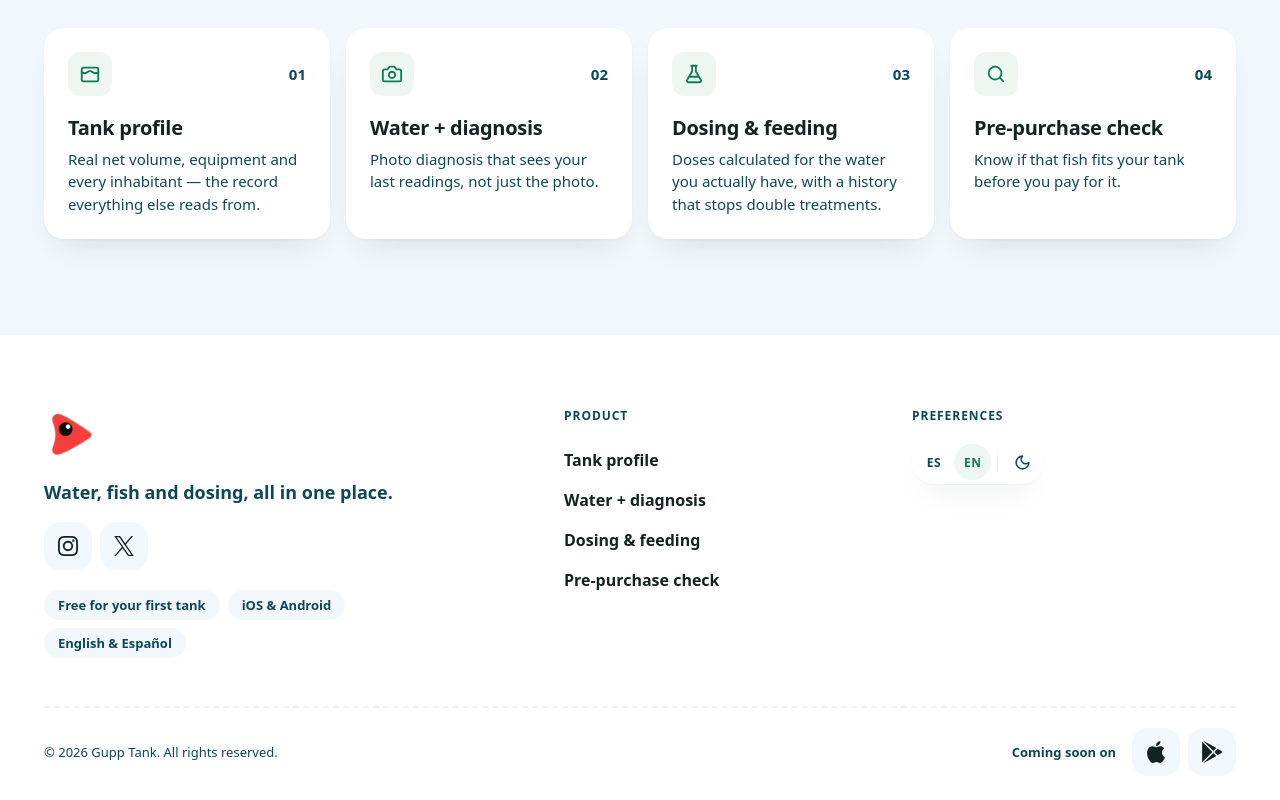
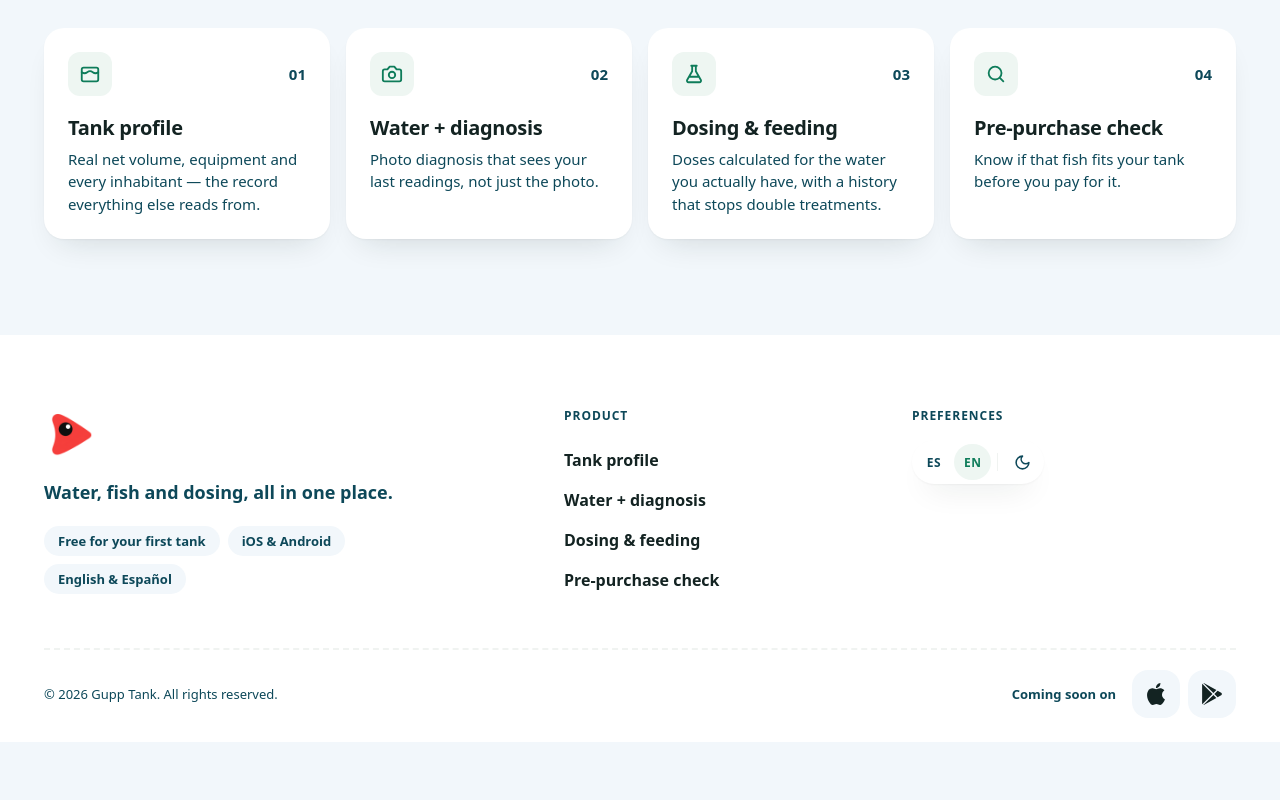
Before and after one commit to Gupp-Tank/gupp-website, a React (Vite) app: page /en in a window 1280 px wide. Shown: the part 961-1761 px from the top of the page. After the commit the page ends 1703 px from the top, so only its background shows below. Built offline with nearby package versions, Linux system fonts and the light colour scheme; a web font is replaced by a local one.

Commit message:
Remove the placeholder Instagram and X links from the footer
The accounts are not going to be linked for a long time, and the placeholder
handles pointed at accounts that were never confirmed. Drops the links, their
copy, styles, the unused brand icons and the test.

```diff
--- a/src/components/layout/SiteFooter.css
+++ b/src/components/layout/SiteFooter.css
@@ -53,40 +53,6 @@
   font-size: 13px;
   font-weight: 700;
   color: var(--text-body);
-}
-
-/* Social buttons: square tiles, as in the reference. */
-.site-footer__social {
-  display: flex;
-  gap: var(--space-sm);
-  margin: 0;
-  padding: 0;
-  list-style: none;
-}
-
-.site-footer__social a {
-  display: grid;
-  place-items: center;
-  width: 48px;
-  height: 48px;
-  border-radius: var(--radius-md);
-  background: var(--bg);
-  color: var(--text-primary);
-  transition:
-    background-color 150ms ease,
-    color 150ms ease,
-    transform 200ms ease;
-}
-
-.site-footer__social a:hover {
-  background: var(--nav-active-bg);
-  color: var(--nav-active-fg);
-  transform: translateY(-2px);
-}
-
-.site-footer__social a:focus-visible {
-  outline: 2px solid var(--secondary-blue);
-  outline-offset: 2px;
 }
 
 /* Store marks: an announcement, not buttons (no link, no hover). */
--- a/src/components/layout/SiteFooter.tsx
+++ b/src/components/layout/SiteFooter.tsx
@@ -7,15 +7,8 @@ import { PreferenceControls } from '../ui/PreferenceControls'
 import { Container } from './Container'
 import './SiteFooter.css'
 
-export interface SocialLink {
-  name: 'instagram' | 'x'
-  label: string
-  href: string
-}
-
 interface SiteFooterProps {
   copy: FooterCopy
-  socials: SocialLink[]
   /** Each module becomes a link to its own card. */
   modules: ProductModule[]
   /** Short key facts about the product, reused from the hero. */
@@ -34,7 +27,6 @@ interface SiteFooterProps {
 
 export function SiteFooter({
   copy,
-  socials,
   modules,
   highlights,
   preferencesCopy,
@@ -56,17 +48,6 @@ export function SiteFooter({
             <img src="/branding/icon.png" alt="" width={56} height={56} loading="lazy" decoding="async" />
           </Link>
           <p className="site-footer__tagline">{copy.tagline}</p>
-          <nav aria-label={copy.socialLabel}>
-            <ul className="site-footer__social">
-              {socials.map((social) => (
-                <li key={social.name}>
-                  <a href={social.href} target="_blank" rel="noreferrer noopener" aria-label={social.label}>
-                    <BrandIcon name={social.name} size={20} decorative />
-                  </a>
-                </li>
-              ))}
-            </ul>
-          </nav>
           <ul className="site-footer__highlights">
             {highlights.map((item) => (
               <li key={item}>{item}</li>
--- a/src/components/layout/SiteLayout.tsx
+++ b/src/components/layout/SiteLayout.tsx
@@ -1,5 +1,4 @@
 import { Outlet, useLocation } from 'react-router'
-import { links } from '../../content/links'
 import { useActiveSection } from '../../hooks/useActiveSection'
 import { useI18n } from '../../hooks/useI18n'
 import { useLocalePath } from '../../hooks/useLocalePath'
@@ -36,10 +35,6 @@ export function SiteLayout() {
       </main>
       <SiteFooter
         copy={t.footer}
-        socials={[
-          { name: 'instagram', label: t.footer.instagramLabel, href: links.instagram },
-          { name: 'x', label: t.footer.xLabel, href: links.x },
-        ]}
         modules={t.modules.items}
         highlights={t.hero.facts}
         preferencesCopy={t.header}
--- a/src/components/ui/BrandIcon.tsx
+++ b/src/components/ui/BrandIcon.tsx
@@ -1,15 +1,13 @@
-import { siApple, siGoogleplay, siInstagram, siX } from 'simple-icons'
+import { siApple, siGoogleplay } from 'simple-icons'
 import type { SVGProps } from 'react'
 
 // Third-party marks (glyphs from simple-icons, CC0). They are the store owners'
 // trademarks and the one place the icon rule "stroke only" does not apply: a
 // brand mark has to look like the brand. Store marks only signal platform
-// support (never a download button); social marks sit inside real links.
+// support, never as a download button.
 const marks = {
   apple: { title: 'App Store', path: siApple.path },
   googlePlay: { title: 'Google Play', path: siGoogleplay.path },
-  instagram: { title: 'Instagram', path: siInstagram.path },
-  x: { title: 'X', path: siX.path },
 } as const
 
 export type BrandName = keyof typeof marks
--- a/src/content/links.ts
+++ b/src/content/links.ts
@@ -1,7 +1,4 @@
 // Locale-independent destinations shared by every dictionary.
 export const links = {
   modules: '#modules',
-  // TODO(owner): confirm the real handles before merging; these are placeholders.
-  instagram: 'https://www.instagram.com/gupptank',
-  x: 'https://x.com/gupptank',
 } as const
--- a/src/i18n/dictionaries/en/footer.ts
+++ b/src/i18n/dictionaries/en/footer.ts
@@ -3,9 +3,6 @@ import type { Dictionary } from '../../../types/i18n'
 export const footer: Dictionary['footer'] = {
   navLabel: 'Footer',
   productLabel: 'Product',
-  socialLabel: 'Social media',
-  instagramLabel: 'Gupp Tank on Instagram',
-  xLabel: 'Gupp Tank on X',
   storesLabel: 'Coming soon on',
   legalLabel: 'Legal',
   tagline: 'Water, fish and dosing, all in one place.',
--- a/src/i18n/dictionaries/es/footer.ts
+++ b/src/i18n/dictionaries/es/footer.ts
@@ -3,9 +3,6 @@ import type { Dictionary } from '../../../types/i18n'
 export const footer: Dictionary['footer'] = {
   navLabel: 'Pie de página',
   productLabel: 'Producto',
-  socialLabel: 'Redes sociales',
-  instagramLabel: 'Instagram de Gupp Tank',
-  xLabel: 'X de Gupp Tank',
   storesLabel: 'Próximamente en',
   legalLabel: 'Legal',
   tagline: 'Agua, peces y dosis, todo en un solo lugar.',
--- a/src/types/content.ts
+++ b/src/types/content.ts
@@ -48,9 +48,6 @@ export interface FooterCopy {
   navLabel: string
   /** Heading of the product links column. */
   productLabel: string
-  socialLabel: string
-  instagramLabel: string
-  xLabel: string
   /** Label before the store marks, e.g. "Coming soon on". */
   storesLabel: string
   legalLabel: string
```
Also changed, not shown: 1 other file (tests, documents, lock files or other folders).
